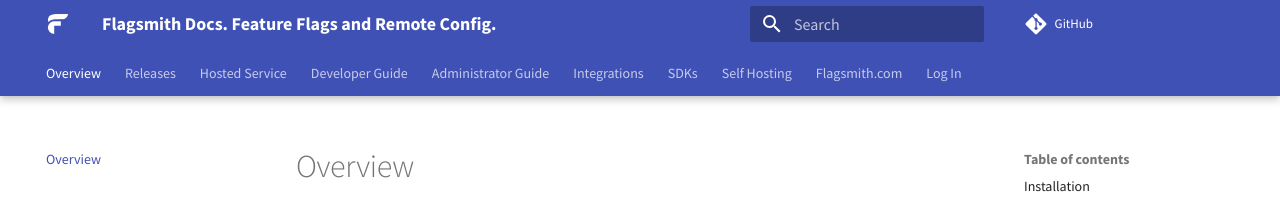
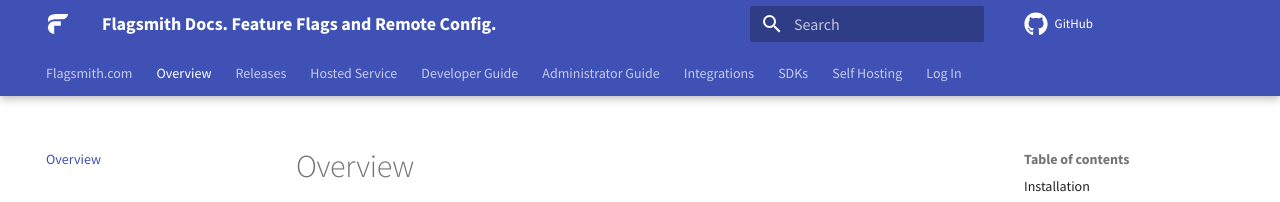
Before and after one commit to Flagsmith/flagsmith-docs, an MkDocs documentation site: the page built from docs/index.md, in a window 1280 px wide. Shown: the top 202 px of the page. Built offline with MkDocs 1.6.1 and Material for MkDocs 9.7.7, drawn with Linux system fonts in a browser that asks for light colours; comment, search, counter and statistics services are not loaded.

Commit message:
Minor tweaks

```diff
--- a/mkdocs.yml
+++ b/mkdocs.yml
@@ -4,6 +4,8 @@ theme:
   name: material
   logo: 'images/logo.png'
   favicon: 'images/favicon.ico'
+  icon:
+    repo: fontawesome/brands/github
   custom_dir: overrides
   font:
     text: 'Source Sans Pro'
@@ -16,6 +18,7 @@ theme:
 site_url: https://docs.flagsmith.com/
 repo_url: https://github.com/flagsmith/flagsmith-api
 google_analytics: ['UA-120237963-2', 'flagsmith.com']
+edit_uri: ""
 
 markdown_extensions:
   - admonition
@@ -23,6 +26,7 @@ markdown_extensions:
   - codehilite
 
 nav:
+  - Flagsmith.com: 'https://www.flagsmith.com/'
   - Overview: 'index.md'
   - Releases:  'releases.md'
   - Hosted Service: 'hosted-service.md'
@@ -63,5 +67,4 @@ nav:
     - Architecture:  'architecture.md'
     - Self Hosting:  'self-hosting.md'
     - Contributing:  'contributing.md'
-  - Flagsmith.com: 'https://www.flagsmith.com/'
   - Log In: 'https://app.flagsmith.com/'
```
